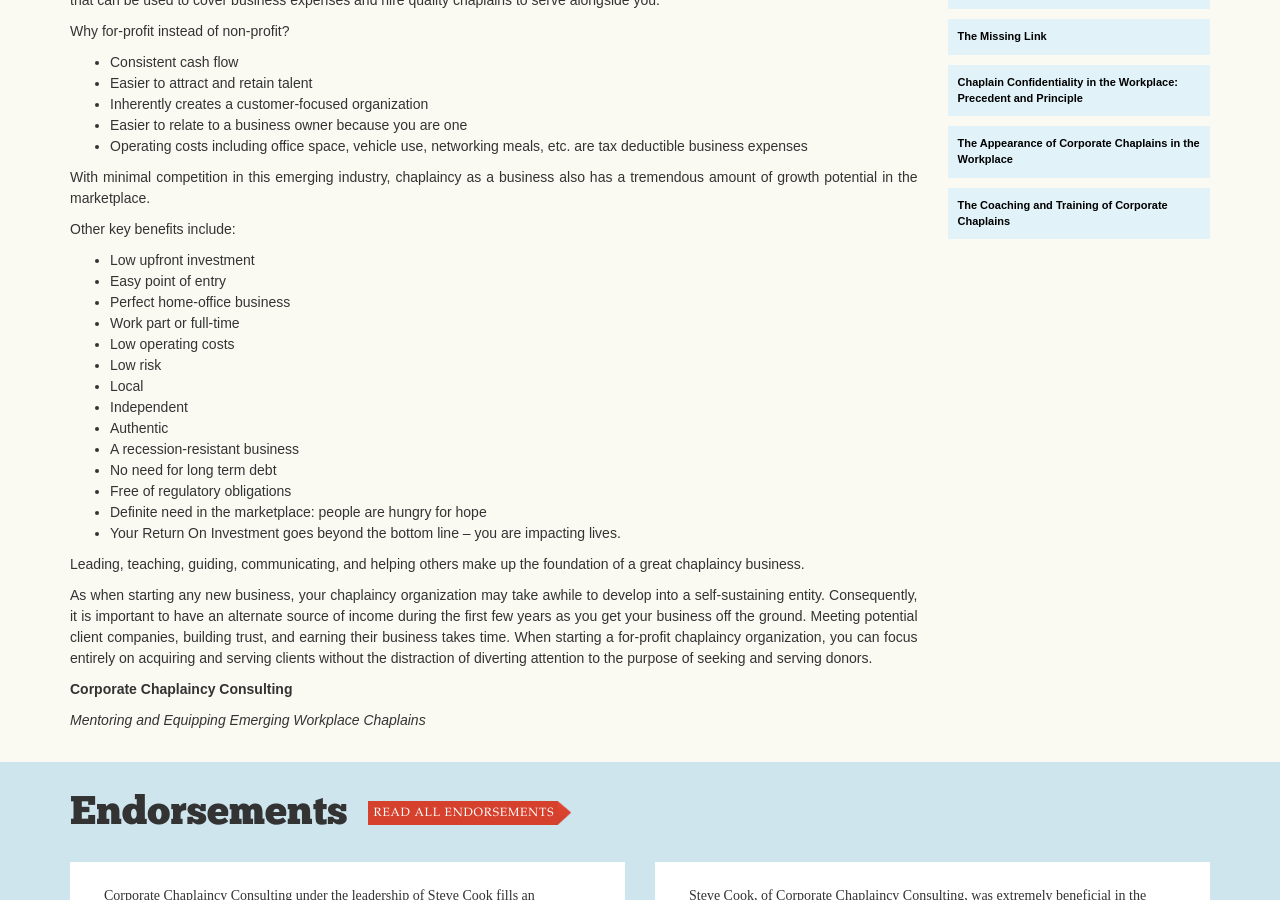
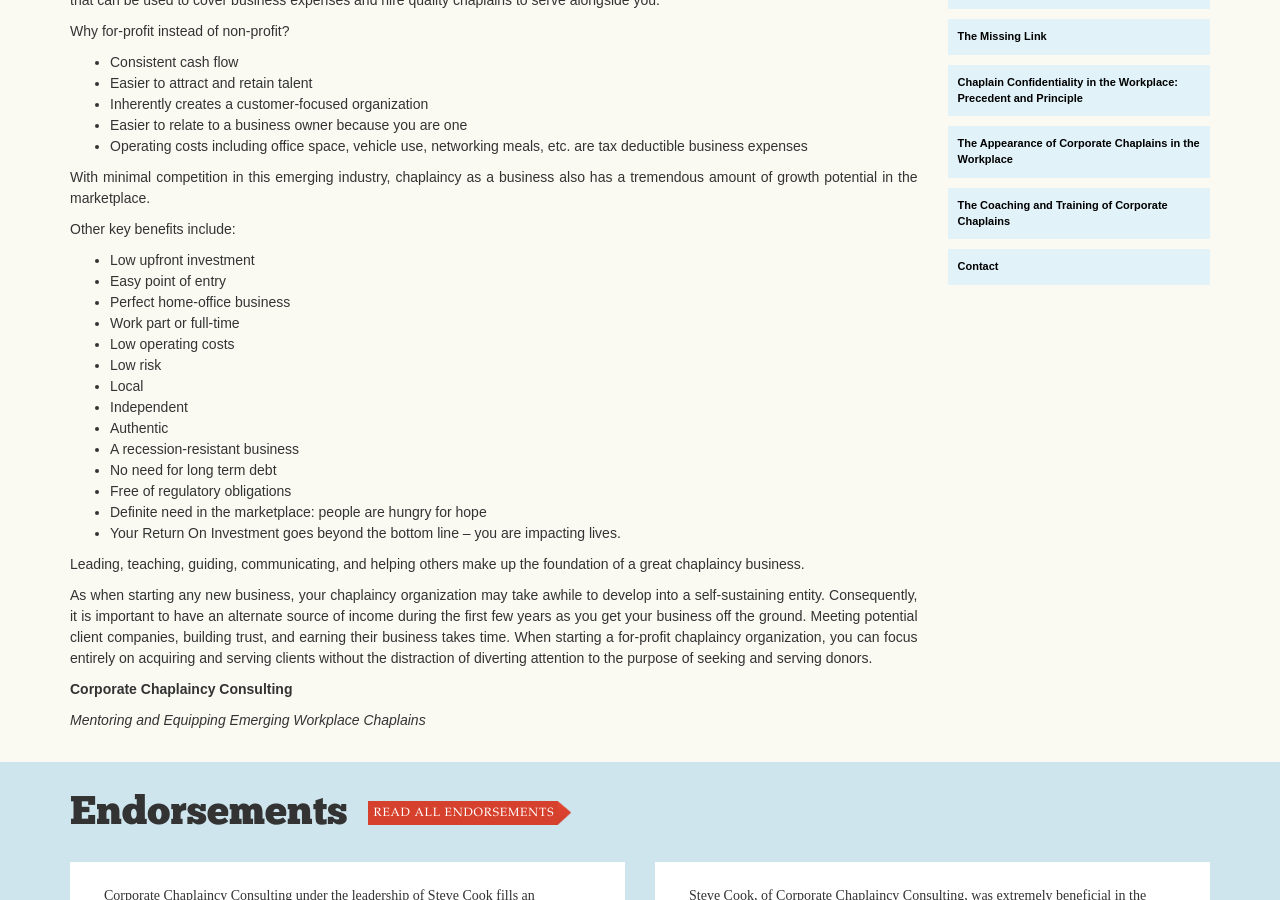
Before and after one commit to matt-cook/corpchaps.com, a Jekyll site: the page built from what-is-cc-why-should-i-care/a-business-model-made-in-heaven.md, in a window 1280 px wide and 900 px high, scrolled down 610 px. Built offline with Jekyll 4.4.1, drawn with Linux system fonts in a browser that asks for light colours.

Commit message:
Added about menu item

```diff
--- a/_data/menu/about.yml
+++ b/_data/menu/about.yml
@@ -14,3 +14,5 @@
   title: The Appearance of Corporate Chaplains in the Workplace
 - url: info/what-is-cc-why-should-i-care/the-coaching-and-training-of-corporate-chaplains/
   title: The Coaching and Training of Corporate Chaplains
+- url: contact/
+  title: Contact
```
Also changed, not shown: video-testimonials/_posts/2015-01-17-test-post.md (added, +5 -0 lines).
